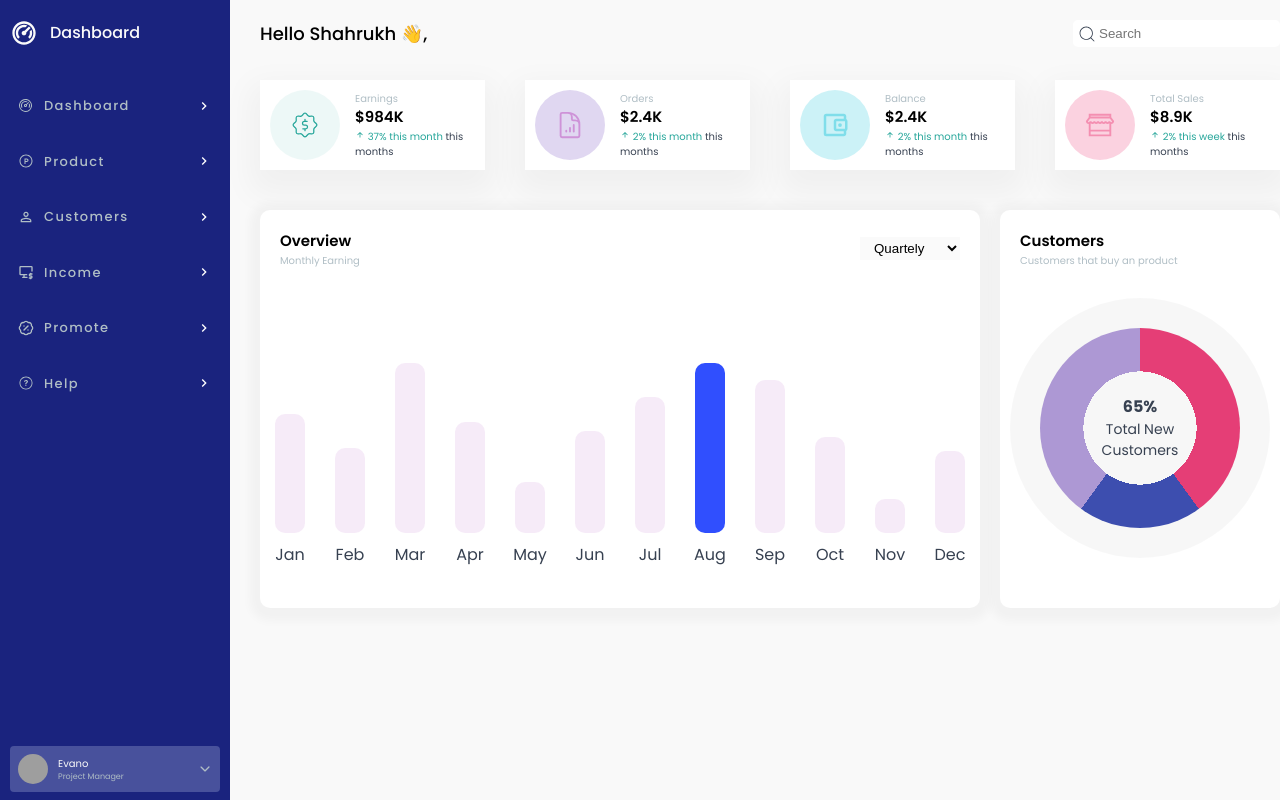
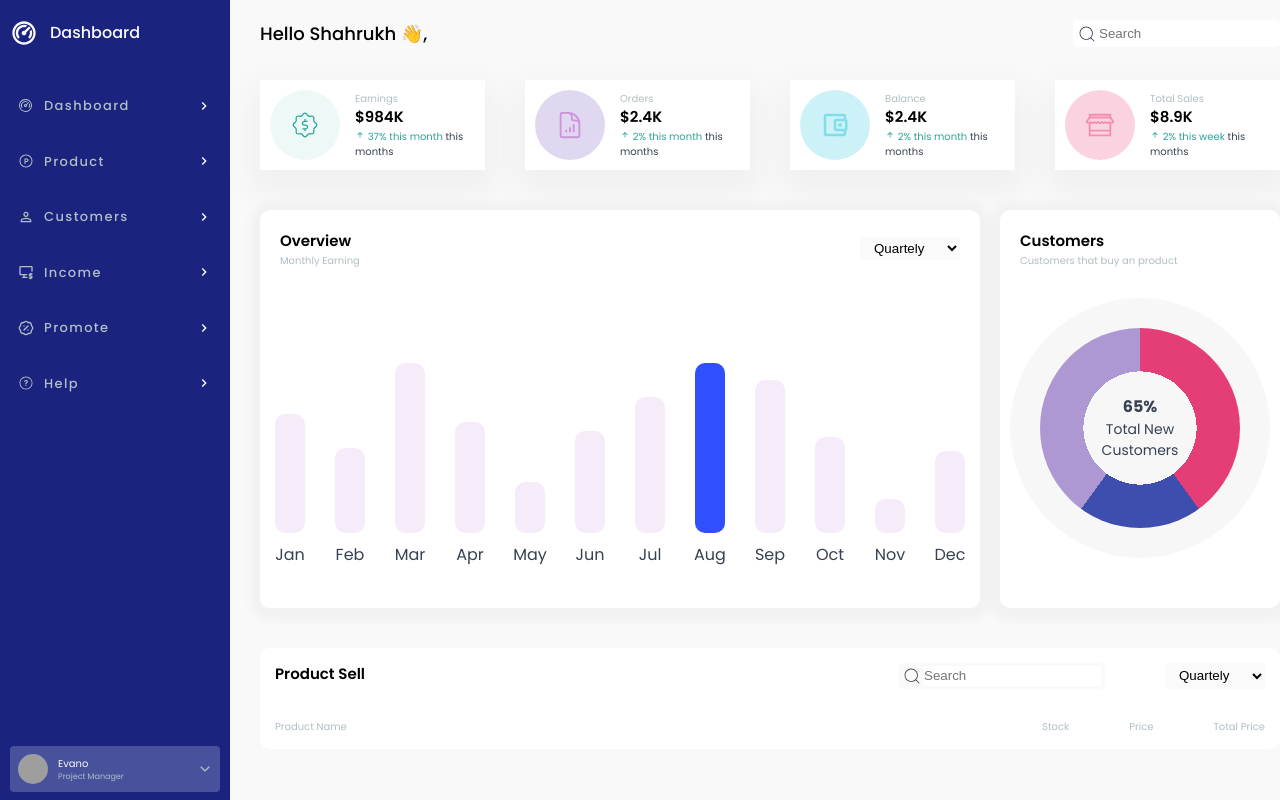
Before and after one commit to ManiMaran001/FitPeoDashboard, a React (Vite) app: page / in a window 1280 px wide. Built offline with nearby package versions, Linux system fonts and the light colour scheme; grey boxes are pictures that could not be loaded.

Commit message:
table-fix

```diff
--- a/Styles/DashboardStyle.js
+++ b/Styles/DashboardStyle.js
@@ -3,7 +3,7 @@ import styled, { css } from "styled-components";
 export const DashboardShowcaseContainer = styled.div`
   display: grid;
   grid-template-columns: repeat(auto-fit, minmax(20rem, 1fr));
-  grid-template-rows: min-content min-content;
+  grid-template-rows: min-content min-content\;
   gap: 4rem;
 
   @media (max-width: 34em) {
@@ -52,6 +52,12 @@ export const variations = {
   primaryTag: css`
     font-size: 1rem;
     color: var(--color-grey-500);
+  `,
+  secondaryflex:css`
+  flex:1;
+  font-weight: 600;
+    font-size: 1.5rem;
+    color: var(--color-black);
   `,
   secondaryTag: css`
     font-weight: 600;
@@ -151,3 +157,13 @@ export const BarChart = styled.div`
     height: 70vh;
   }
 `;
+export const TableContainer=styled.div`
+  margin-top:4rem;
+  max-width :140rem;
+  background-color: #fff;
+  border-radius: 1rem;
+  max-height:100%;
+  @media (max-width:50em){
+    display: none;
+  }
+`
--- a/Styles/GlobalStyles.js
+++ b/Styles/GlobalStyles.js
@@ -197,6 +197,25 @@ img{
 }
 
 
+.tableHeader{
+  display: flex;
+  justify-content: space-between;
+  padding: 1.5rem;
+}
+
+.tableHeader.chart{
+  gap:6rem;
+}
+.tableHeader.chart1{
+  gap:1rem;
+}
+
+.tableMini{
+  display:flex;
+  justify-content: space-between;
+  gap: 6rem;
+}
+
 
 `
 export default GlobalStyles;
--- a/Styles/HeaderStyles.js
+++ b/Styles/HeaderStyles.js
@@ -41,7 +41,7 @@ export const BoxContainer = styled.div`
   display: flex;
   gap: 0.2rem;
   align-items: center;
-  background-color: #fff;
+   background-color: ${(props) => props.theme.main==="header"?"#fff":"var(--color-grey-0)"};
   padding: 0.3rem 0.4rem;
   border-radius: var(--border-radius-sm);
   @media (max-width: 34em) {
--- a/pages/Dashboard.jsx
+++ b/pages/Dashboard.jsx
@@ -13,8 +13,12 @@ import {
   StyledPriamrySpan,
   StyledPrimary,
   BarChart,
-  BarChartSelectField
+  BarChartSelectField,
+  TableContainer
 } from "../Styles/DashboardStyle";
+import { CiSearch } from "react-icons/ci";
+import { BoxContainer,StyledIcon } from "../Styles/HeaderStyles";
+import { Input } from "../ui/Input";
 
 function Dashboard() {
   return (
@@ -100,6 +104,44 @@ function Dashboard() {
           </div>
         </DashboardPieChart>
       </DashBoardSalesChart>
+      <div className="test1">
+      <TableContainer>
+        <div className="tableHeader">
+        <StyledPrimary variant="secondaryflex">
+          Product Sell
+        </StyledPrimary>
+        <div className="tableMini chart1">
+        <BoxContainer  theme={{ main: `dashboard` }}>
+          <StyledIcon>
+            <CiSearch />
+          </StyledIcon>
+          <Input type="name" placeholder="Search" />
+        </BoxContainer>
+        <BarChartSelectField type="text">
+              <option value="Quartely">Quartely</option>
+        </BarChartSelectField>
+        </div>
+        </div>
+        <div className="tableHeader">
+        <StyledPrimary variant="primaryTag">
+          Product Name
+        </StyledPrimary>
+        <div className="tableMini chart">
+        <StyledPrimary variant="primaryTag">
+          Stock
+        </StyledPrimary>
+        <StyledPrimary variant="primaryTag">
+          Price
+        </StyledPrimary>
+        <StyledPrimary variant="primaryTag">
+          Total Price
+        </StyledPrimary>
+        </div>
+        </div>
+      </TableContainer>
+        </div>
+
+
     </>
   );
 }
--- a/ui/AppLayout.jsx
+++ b/ui/AppLayout.jsx
@@ -15,7 +15,7 @@ const StyledAppLayout = styled.div`
     [center-start]repeat(12, [col-start] minmax(min-content, 14rem))
     [center-end] minmax(3rem, 1fr)
     [full-end];
-  grid-template-rows: 10vh min-content;
+  grid-template-rows: 10vh min-content min-content;
   @media (max-width: 34em) {
     grid-template-columns:
       [full-start] minmax(3rem, 1fr)
--- a/ui/Header.jsx
+++ b/ui/Header.jsx
@@ -19,7 +19,7 @@ function Header({ handleMenu }) {
           <IoMdMenu onClick={() => handleMenu(true)} />
         </StyledMenu>
         <StyledParaText>Hello Shahrukh 👋,</StyledParaText>
-        <BoxContainer>
+        <BoxContainer theme={{ main: `header` }}>
           <StyledIcon>
             <CiSearch />
           </StyledIcon>
```
